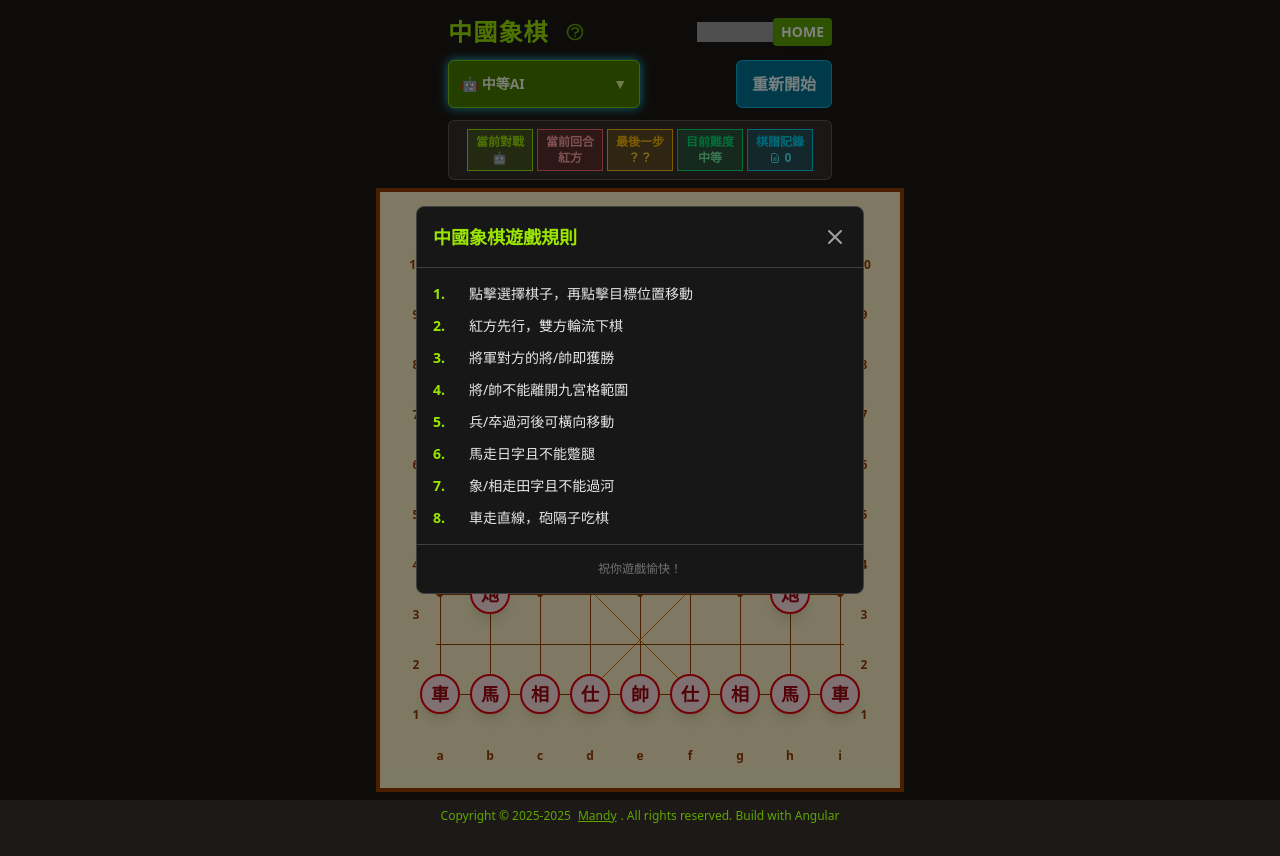
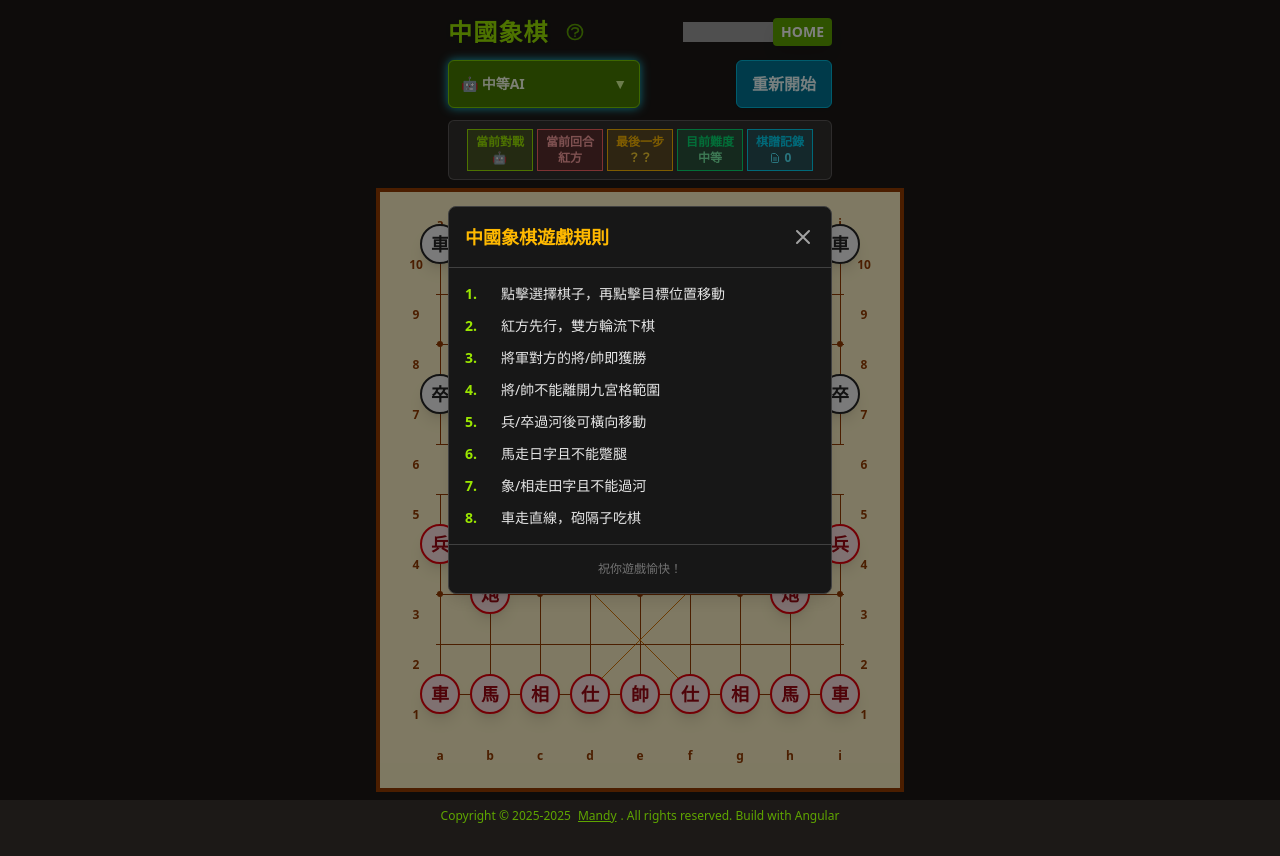
Before and after one commit to mtwmt/game, an Angular app: page /chinese-chess in a window 1280 px wide. Both pictures are taken after a click on the button "查看遊戲規則". Built offline with nearby package versions, Linux system fonts and the light colour scheme; grey boxes are pictures that could not be loaded.

Commit message:
refactor: replace custom modals with reusable modal component

```diff
--- a/src/app/chinese-chess/chinese-chess.html
+++ b/src/app/chinese-chess/chinese-chess.html
@@ -465,13 +465,13 @@
         </div>
       </div>
 
-      <!-- Game Over Overlay -->
-      @if (gameOver()) {
-      <div
-        class="absolute inset-0 bg-black/50 backdrop-blur-sm flex items-center justify-center z-50 rounded-lg"
-      >
-        <div
-          class="bg-gradient-to-br from-amber-600 to-amber-800 border-2 border-amber-400 rounded-lg p-8 shadow-2xl text-center"
+      <!-- Game Over Modal -->
+      <app-modal
+        [isOpen]="gameOver()"
+        theme="amber"
+        [showCloseButton]="false"
+        [closeOnBackdrop]="false"
+        (close)="resetGame()"
       >
         <div class="text-3xl mb-4">🏆</div>
         <h2 class="text-2xl font-bold mb-2 text-amber-100">
@@ -488,42 +488,19 @@
         >
           重新開始
         </button>
-        </div>
-      </div>
-      }
+      </app-modal>
     </div>
   </main>
 
   <!-- Move History Modal -->
-  @if (isMoveHistoryModalOpen()) {
-  <div
-    class="fixed inset-0 bg-black/50 flex items-center justify-center z-50 p-4"
-    (click)="closeMoveHistoryModal()"
+  <app-modal
+    [isOpen]="isMoveHistoryModalOpen()"
+    title="棋譜記錄"
+    [type]="'card'"
+    size="sm"
+    [hasFooter]="true"
+    (close)="closeMoveHistoryModal()"
   >
-    <div
-      class="bg-neutral-900 border border-neutral-700 rounded-lg max-w-md w-full max-h-[70vh] overflow-hidden"
-      (click)="$event.stopPropagation()"
-    >
-      <!-- Modal Header -->
-      <div class="flex items-center justify-between p-4 border-b border-neutral-700">
-        <h3 class="text-lg font-bold text-amber-400">棋譜記錄</h3>
-        <button
-          (click)="closeMoveHistoryModal()"
-          class="text-neutral-400 hover:text-white transition-colors"
-        >
-          <svg class="w-6 h-6" fill="none" stroke="currentColor" viewBox="0 0 24 24">
-            <path
-              stroke-linecap="round"
-              stroke-linejoin="round"
-              stroke-width="2"
-              d="M6 18L18 6M6 6l12 12"
-            />
-          </svg>
-        </button>
-      </div>
-
-      <!-- Modal Content -->
-      <div class="p-4 overflow-y-auto max-h-[50vh]">
     @if (moveHistory().length === 0) {
     <p class="text-neutral-400 text-center">尚無棋譜記錄</p>
     } @else {
@@ -549,13 +526,9 @@
       } }
     </div>
     }
-      </div>
 
-      <!-- Modal Footer -->
-      <div class="p-4 border-t border-neutral-700 text-center">
+    <div slot="footer">
       <p class="text-xs text-neutral-500">共 {{ moveHistory().length }} 步棋</p>
     </div>
+  </app-modal>
 </div>
-  </div>
-  }
-</div>
--- a/src/app/chinese-chess/chinese-chess.ts
+++ b/src/app/chinese-chess/chinese-chess.ts
@@ -2,6 +2,7 @@ import { Component, OnInit, OnDestroy, signal, computed, inject } from '@angular
 import { CommonModule } from '@angular/common';
 import { FormsModule } from '@angular/forms';
 import { GameHeaderComponent, GameRule } from '../shared/components/game-header/game-header';
+import { ModalComponent } from '../shared/components/modal/modal.component';
 import { ChessGameService, initialState } from './chess-game.service';
 import { ChessAIService } from './chess-ai.service';
 import {
@@ -17,7 +18,7 @@ import { GAME_CONSTANTS } from './utils/chinese-chess-values';
 @Component({
   selector: 'app-chinese-chess',
   standalone: true,
-  imports: [CommonModule, FormsModule, GameHeaderComponent],
+  imports: [CommonModule, FormsModule, GameHeaderComponent, ModalComponent],
   templateUrl: './chinese-chess.html',
   styleUrl: './chinese-chess.scss',
 })
--- a/src/app/pet-match/pet-match.html
+++ b/src/app/pet-match/pet-match.html
@@ -89,7 +89,9 @@
           class="text-center border border-purple-400 bg-purple-400/20 px-1 py-1 text-purple-300 font-bold hover:bg-purple-400/30 transition w-16"
         >
           <div class="text-purple-400 text-xs">已選</div>
-          <div class="text-center text-xs flex gap-1 justify-center h-4 items-center overflow-hidden">
+          <div
+            class="text-center text-xs flex gap-1 justify-center h-4 items-center overflow-hidden"
+          >
             @if (selectedTiles().length > 0) { @for (tile of selectedTiles(); track tile.id) {
             <span class="text-xs leading-none">{{ petEmojis[tile.petType] }}</span>
             } } @else {
@@ -148,18 +150,13 @@
       </div>
       }
 
-      <!-- Game Over Overlay -->
-      @if (gameOver()) {
-      <div
-        class="absolute inset-0 bg-black/50 backdrop-blur-sm flex items-center justify-center z-50 rounded-lg"
-      >
-        <div
-          class="bg-gradient-to-br border-2 rounded-lg p-8 shadow-2xl text-center"
-          [class]="
-            timeUp()
-              ? 'from-red-600 to-red-800 border-red-400 shadow-red-400/50'
-              : 'from-orange-600 to-orange-800 border-orange-400 shadow-orange-400/50'
-          "
+      <!-- Game Over Modal -->
+      <app-modal
+        [isOpen]="gameOver()"
+        [theme]="timeUp() ? 'red' : 'orange'"
+        [showCloseButton]="false"
+        [closeOnBackdrop]="false"
+        (close)="resetGame()"
       >
         <div class="text-3xl mb-4" [innerHTML]="timeUp() ? '⏰' : '😵'"></div>
         <h2
@@ -188,19 +185,15 @@
         >
           重新開始
         </button>
-        </div>
-      </div>
-      } @if (levelComplete()) {
-      <div
-        class="absolute inset-0 bg-black/50 backdrop-blur-sm flex items-center justify-center z-50 rounded-lg"
-      >
-        <div
-          class="bg-gradient-to-br border-2 rounded-lg p-8 shadow-2xl text-center"
-          [class]="
-            gameComplete()
-              ? 'from-yellow-500 to-yellow-700 border-yellow-300 shadow-yellow-300/50'
-              : 'from-green-600 to-green-800 border-green-400 shadow-green-400/50'
-          "
+      </app-modal>
+
+      <!-- Level Complete Modal -->
+      <app-modal
+        [isOpen]="levelComplete()"
+        [theme]="gameComplete() ? 'yellow' : 'green'"
+        [showCloseButton]="false"
+        [closeOnBackdrop]="false"
+        (close)="gameComplete() ? resetGame() : nextLevel()"
       >
         <div class="text-3xl mb-4" [innerHTML]="gameComplete() ? '🏆' : '🎉'"></div>
         <h2
@@ -265,20 +258,7 @@
         >
           {{ gameComplete() ? '重新挑戰' : '下一關 →' }}
         </button>
-        </div>
-      </div>
-      }
+      </app-modal>
     </div>
   </main>
-
-  <!-- Game Instructions -->
-  <!-- <div class="text-xs text-lime-600 text-center pt-1">
-    <p class="mb-2">點擊兩個相同的寵物來配對！</p>
-    <p class="text-xs">連接線不能超過2-3次轉彎，配對成功後方塊會消失。</p>
-    @if (level() === 1) {
-    <p class="text-xs text-yellow-400 mt-1">第一關：消除後空白不會補位</p>
-    } @else {
-    <p class="text-xs text-orange-400 mt-1">第{{ level() }}關：消除後空白會往下補位！</p>
-    }
-  </div> -->
 </div>
--- a/src/app/pet-match/pet-match.ts
+++ b/src/app/pet-match/pet-match.ts
@@ -3,6 +3,7 @@ import { Component, inject, OnDestroy, OnInit, signal, computed, PLATFORM_ID } f
 import { PathfindingService, Tile, PathSegment } from './pathfinding.service';
 import { GameLogicService } from './game-logic.service';
 import { GameHeaderComponent, GameRule } from '../shared/components/game-header/game-header';
+import { ModalComponent } from '../shared/components/modal/modal.component';
 
 // 關卡類型枚舉
 enum LevelType {
@@ -15,7 +16,7 @@ enum LevelType {
 
 @Component({
   selector: 'app-pet-match',
-  imports: [CommonModule, GameHeaderComponent],
+  imports: [CommonModule, GameHeaderComponent, ModalComponent],
   templateUrl: './pet-match.html',
 })
 export class PetMatch implements OnInit, OnDestroy {
--- a/src/app/shared/components/game-header/game-header.html
+++ b/src/app/shared/components/game-header/game-header.html
@@ -21,9 +21,9 @@
         src="https://ghbtns.com/github-btn.html?user=mtwmt&repo=game&type=star&count=true"
         frameborder="0"
         scrolling="0"
-        width="76"
+        width="90"
         height="20"
-        title="GitHub"
+        title="GitHub Star"
       ></iframe>
     </div>
     <a routerLink="/" class="bg-lime-600 hover:bg-lime-500 text-white font-bold py-1 px-2 rounded text-sm transition-colors shadow-lg hover:shadow-lime-500/25"> HOME </a>
@@ -31,24 +31,15 @@
 </div>
 
 <!-- Game Rules Modal -->
-@if (isGameRulesModalOpen() && gameRules) {
-<div class="fixed inset-0 bg-black/50 flex items-center justify-center z-50 p-4" (click)="closeGameRulesModal()">
-  <div class="bg-neutral-900 border border-neutral-700 rounded-lg max-w-md w-full max-h-[70vh] overflow-hidden" (click)="$event.stopPropagation()">
-    <!-- Modal Header -->
-    <div class="flex items-center justify-between p-4 border-b border-neutral-700">
-      <h3 class="text-lg font-bold text-lime-400">{{ gameRules.title }}</h3>
-      <button
-        (click)="closeGameRulesModal()"
-        class="text-neutral-400 hover:text-white transition-colors"
+<app-modal
+  [isOpen]="isGameRulesModalOpen() && !!gameRules"
+  [title]="gameRules?.title || ''"
+  [type]="'card'"
+  [hasFooter]="true"
+  size="sm"
+  (close)="closeGameRulesModal()"
 >
-        <svg class="w-6 h-6" fill="none" stroke="currentColor" viewBox="0 0 24 24">
-          <path stroke-linecap="round" stroke-linejoin="round" stroke-width="2" d="M6 18L18 6M6 6l12 12"/>
-        </svg>
-      </button>
-    </div>
-
-    <!-- Modal Content -->
-    <div class="p-4 overflow-y-auto max-h-[50vh]">
+  @if (gameRules) {
   <ul class="space-y-3 text-sm">
     @for (rule of gameRules.rules; track $index) {
     <li class="flex gap-3">
@@ -57,12 +48,9 @@
     </li>
     }
   </ul>
-    </div>
+  }
 
-    <!-- Modal Footer -->
-    <div class="p-4 border-t border-neutral-700 text-center">
+  <div slot="footer">
     <p class="text-xs text-neutral-500">祝你遊戲愉快！</p>
   </div>
-  </div>
-</div>
-}
+</app-modal>
--- a/src/app/shared/components/game-header/game-header.ts
+++ b/src/app/shared/components/game-header/game-header.ts
@@ -1,6 +1,7 @@
 import { Component, Input, signal } from '@angular/core';
 import { CommonModule } from '@angular/common';
 import { RouterLink } from '@angular/router';
+import { ModalComponent } from '../modal/modal.component';
 
 export interface GameRule {
   title: string;
@@ -10,7 +11,7 @@ export interface GameRule {
 @Component({
   selector: 'app-game-header',
   standalone: true,
-  imports: [CommonModule, RouterLink],
+  imports: [CommonModule, RouterLink, ModalComponent],
   templateUrl: './game-header.html',
 })
 export class GameHeaderComponent {
--- /dev/null
+++ b/src/app/shared/components/modal/modal.component.html
@@ -0,0 +1,47 @@
+@if (isOpen()) {
+<div
+  class="fixed inset-0 flex items-center justify-center z-50 p-4"
+  [class]="getBackdropClass()"
+  (click)="onBackdropClick()"
+>
+  <div
+    class="rounded-lg overflow-hidden"
+    [class]="getModalClass()"
+    (click)="$event.stopPropagation()"
+  >
+    <!-- Modal Header (只在有標題或需要關閉按鈕時顯示) -->
+    @if (title() || showCloseButton()) {
+    <div class="flex items-center justify-between p-4" [class]="getHeaderClass()">
+      @if (title()) {
+      <h3 class="text-lg font-bold" [class]="getTitleClass()">{{ title() }}</h3>
+      } @else {
+      <div></div>
+      }
+
+      @if (showCloseButton()) {
+      <button
+        (click)="onClose()"
+        class="text-neutral-400 hover:text-white transition-colors"
+      >
+        <svg class="w-6 h-6" fill="none" stroke="currentColor" viewBox="0 0 24 24">
+          <path stroke-linecap="round" stroke-linejoin="round" stroke-width="2" d="M6 18L18 6M6 6l12 12"/>
+        </svg>
+      </button>
+      }
+    </div>
+    }
+
+    <!-- Modal Content -->
+    <div [class]="getContentClass()">
+      <ng-content></ng-content>
+    </div>
+
+    <!-- Modal Footer (可選) -->
+    @if (hasFooter()) {
+    <div class="p-4" [class]="getFooterClass()">
+      <ng-content select="[slot=footer]"></ng-content>
+    </div>
+    }
+  </div>
+</div>
+}
--- /dev/null
+++ b/src/app/shared/components/modal/modal.component.ts
@@ -0,0 +1,119 @@
+import { Component, input, output } from '@angular/core';
+import { CommonModule } from '@angular/common';
+
+export type ModalSize = 'auto' | 'sm' | 'md' | 'lg' | 'xl' | 'full';
+export type ModalType = 'card' | 'hero';
+
+interface ModalStyles {
+  backdrop: string;
+  modal: string;
+  header: string;
+  title: string;
+  content: string;
+  footer: string;
+}
+
+@Component({
+  selector: 'app-modal',
+  standalone: true,
+  imports: [CommonModule],
+  templateUrl: './modal.component.html',
+})
+export class ModalComponent {
+  isOpen = input.required<boolean>();
+  title = input<string>();
+  size = input<ModalSize>('auto');
+  type = input<ModalType>('hero');
+  showCloseButton = input<boolean>(true);
+  closeOnBackdrop = input<boolean>(true);
+  hasFooter = input<boolean>(false);
+  theme = input<string>('amber'); // 支援 amber, red, orange, lime, yellow, green 等主題
+
+  close = output<void>();
+
+  private readonly modalStyles: Record<ModalType, ModalStyles> = {
+    card: {
+      backdrop: 'bg-black/50',
+      modal: 'bg-neutral-900 border border-neutral-700 shadow-lg max-h-[70vh]',
+      header: 'border-b border-neutral-700',
+      title: 'text-amber-400',
+      content: 'p-4 overflow-y-auto max-h-[50vh]',
+      footer: 'border-t border-neutral-700 text-center',
+    },
+    hero: {
+      backdrop: 'bg-black/50 backdrop-blur-sm',
+      modal: 'shadow-2xl text-center',
+      header: '',
+      title: 'text-2xl font-bold mb-2',
+      content: '', // 動態生成主題色
+      footer: '',
+    },
+  };
+
+  private getModalStyles(): ModalStyles {
+    const currentType = this.type();
+    console.log('Raw type value:', currentType);
+    console.log('Type of type:', typeof currentType);
+    console.log('Available styles keys:', Object.keys(this.modalStyles));
+    console.log('Type exists in styles?', currentType in this.modalStyles);
+
+    return this.modalStyles[currentType] || this.modalStyles.hero;
+  }
+
+  protected onClose() {
+    this.close.emit();
+  }
+
+  protected onBackdropClick() {
+    if (this.closeOnBackdrop()) {
+      this.close.emit();
+    }
+  }
+
+  protected getBackdropClass(): string {
+    return this.getModalStyles().backdrop;
+  }
+
+  protected getModalClass(): string {
+    const sizeClass = this.getSizeClass();
+    const modalStyle = this.getModalStyles().modal;
+    return `${modalStyle} ${sizeClass}`.trim();
+  }
+
+  protected getSizeClass(): string {
+    const sizeMap = {
+      auto: '',
+      sm: 'max-w-sm w-full',
+      md: 'max-w-md w-full',
+      lg: 'max-w-lg w-full',
+      xl: 'max-w-xl w-full',
+      full: 'w-full h-full max-w-none max-h-none',
+    };
+    return sizeMap[this.size()];
+  }
+
+  protected getHeaderClass(): string {
+    return this.getModalStyles().header;
+  }
+
+  protected getTitleClass(): string {
+    return this.getModalStyles().title;
+  }
+
+  protected getContentClass(): string {
+    const styles = this.getModalStyles();
+    const theme = this.theme();
+
+    if (this.type() === 'card') {
+      const hasHeader = this.title() || this.showCloseButton();
+      const paddingTop = hasHeader ? '' : 'pt-4';
+      return `${styles.content} ${paddingTop}`.trim();
+    }
+
+    return `bg-gradient-to-br from-${theme}-600 to-${theme}-800 border-2 border-${theme}-400 rounded-lg p-8`;
+  }
+
+  protected getFooterClass(): string {
+    return this.getModalStyles().footer;
+  }
+}
--- a/src/app/snake/snake.html
+++ b/src/app/snake/snake.html
@@ -34,7 +34,6 @@
         >)
       </button>
     </div>
-
   </header>
 
   <!-- Game Board -->
@@ -97,13 +96,6 @@
       >
         開始遊戲
       </button>
-      } @if (gameOver()) {
-      <button
-        class="border border-cyan-800 bg-cyan-900 p-2 text-cyan-400 font-bold hover:bg-cyan-400/30 transition"
-        (click)="resetGame()"
-      >
-        重新開始
-      </button>
       } @if (gameStarted() && !gameOver()) {
       <button
         class="border border-yellow-800 bg-yellow-900 p-2 text-yellow-400 font-bold hover:bg-yellow-300/30 transition"
@@ -114,4 +106,26 @@
       }
     </div>
   </div>
+
+  <!-- Game Over Modal -->
+  <app-modal
+    [isOpen]="gameOver()"
+    theme="lime"
+    [showCloseButton]="false"
+    [closeOnBackdrop]="false"
+    (close)="resetGame()"
+  >
+    <div class="text-3xl mb-4">💀</div>
+    <h2 class="text-2xl font-bold mb-2 text-lime-100">遊戲結束</h2>
+    <div class="rounded-lg p-3 mb-6 bg-lime-700/50">
+      <div class="text-lime-200">最終分數</div>
+      <div class="font-bold text-2xl text-lime-100">{{ score() }}</div>
+    </div>
+    <button
+      class="bg-lime-400 hover:bg-lime-300 text-lime-900 font-bold py-3 px-6 rounded-lg transition-all duration-200 transform hover:scale-105 shadow-lg"
+      (click)="resetGame()"
+    >
+      重新開始
+    </button>
+  </app-modal>
 </div>
--- a/src/app/snake/snake.ts
+++ b/src/app/snake/snake.ts
@@ -1,6 +1,7 @@
 import { CommonModule } from '@angular/common';
 import { Component, HostListener, OnDestroy, OnInit, signal } from '@angular/core';
 import { GameHeaderComponent, GameRule } from '../shared/components/game-header/game-header';
+import { ModalComponent } from '../shared/components/modal/modal.component';
 
 interface Position {
   x: number;
@@ -11,7 +12,7 @@ type Direction = 'UP' | 'DOWN' | 'LEFT' | 'RIGHT';
 
 @Component({
   selector: 'app-snake',
-  imports: [CommonModule, GameHeaderComponent],
+  imports: [CommonModule, GameHeaderComponent, ModalComponent],
   templateUrl: './snake.html',
 })
 export class Snake implements OnInit, OnDestroy {
```
Lines whose indentation alone changed are shown as unchanged.
